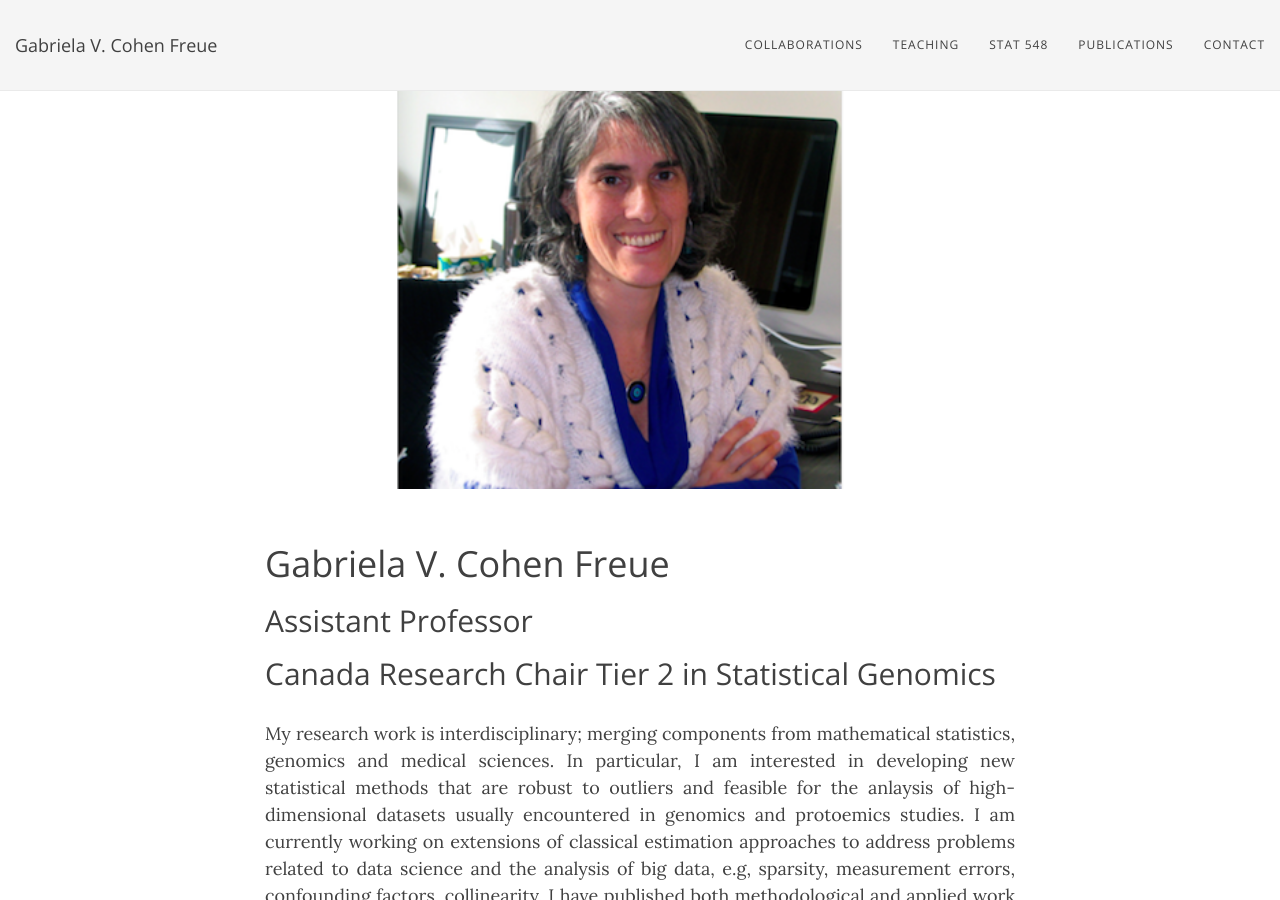
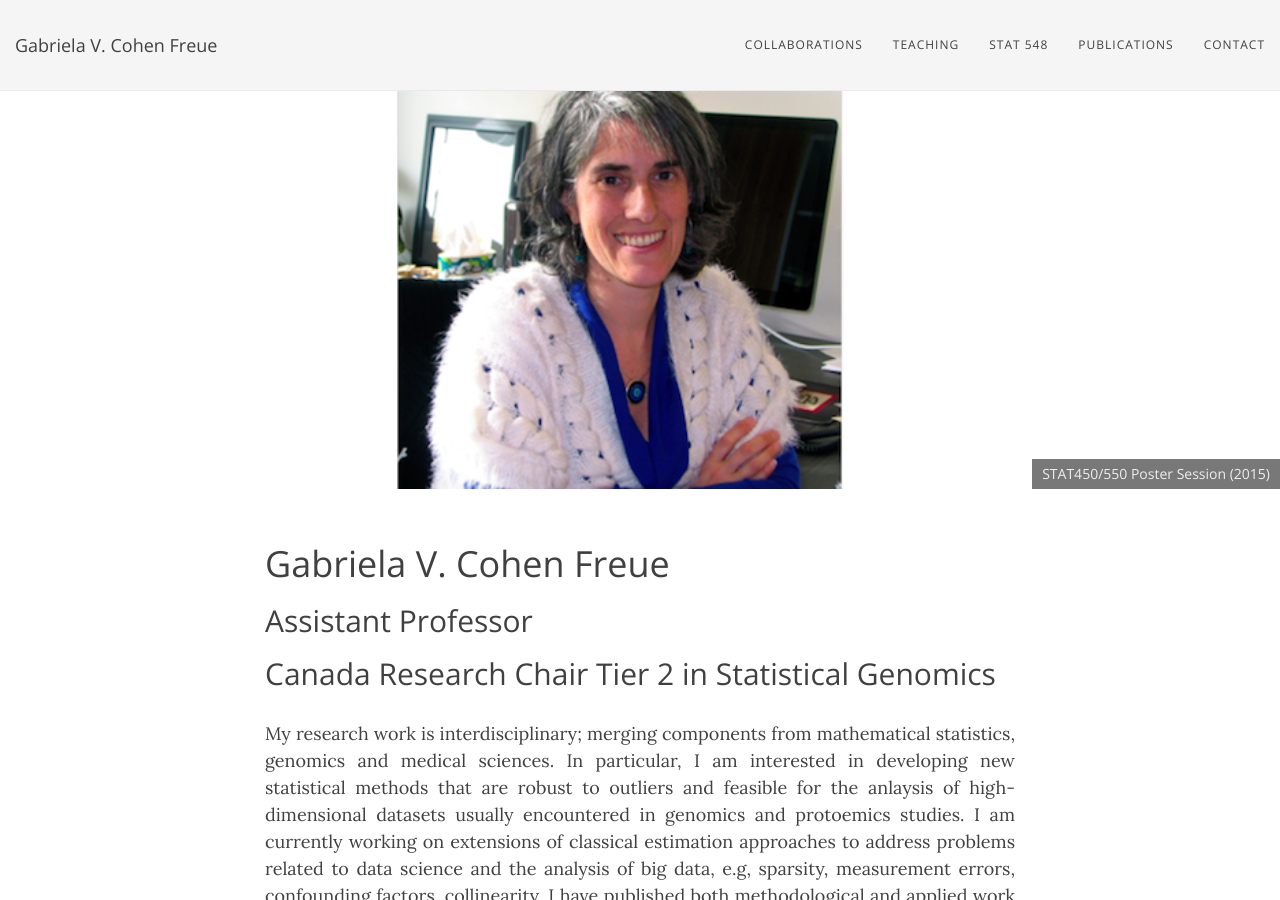
Before and after one commit to gcohenfr/gcohenfr.github.io, a Jekyll site: the page built from index.html, in a window 1280 px wide and 900 px high. Built offline with Jekyll 4.4.1, drawn with Linux system fonts in a browser that asks for light colours; nearby versions of some CDN libraries; the list of posts is cut into pages by our own code.

Commit message:
Update index.html
added caption to pict

```diff
--- a/index.html
+++ b/index.html
@@ -1,7 +1,9 @@
 ---
 layout: page
 use-site-title: true
-bigimg: [/img/web_pict_wide.png, /img/IMG_6801.JPG]
+bigimg:
+  - "/img/web_pict_wide.png"
+  - "/img/IMG_6801.JPG": "STAT450/550 Poster Session (2015)"
 ---
 
 <h1>Gabriela V. Cohen Freue</h1>
```
